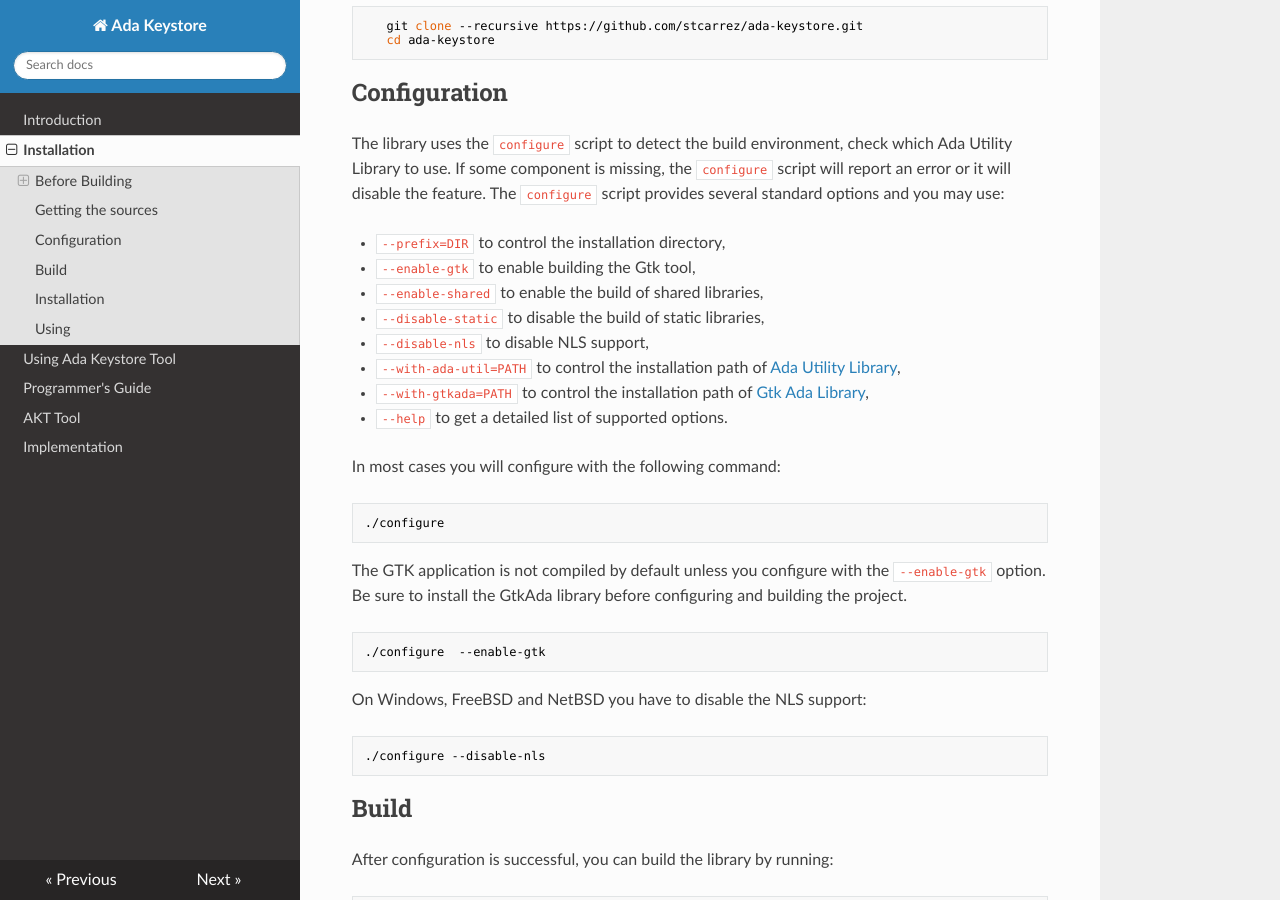
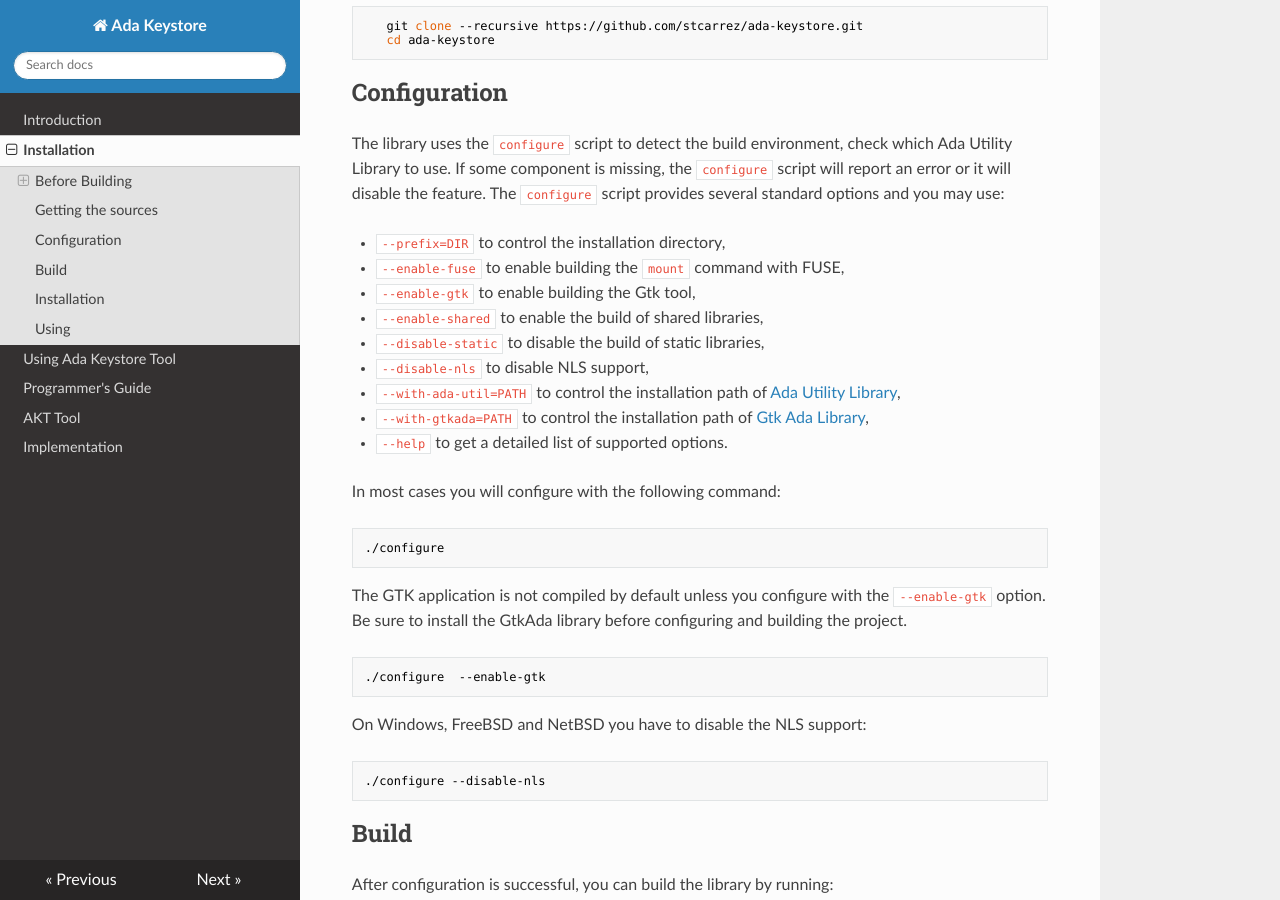
Before and after one commit to stcarrez/ada-keystore, an MkDocs documentation site: the page built from docs/Installation.md, in a window 1280 px wide and 900 px high, scrolled down 996 px. Built offline with MkDocs 1.6.1, drawn with Linux system fonts in a browser that asks for light colours; nearby versions of some CDN libraries; old or Windows-style settings are respelled for this version of MkDocs.

Commit message:
Document the --enable-fuse option

```diff
--- a/docs/Installation.md
+++ b/docs/Installation.md
@@ -56,6 +56,7 @@ The `configure` script provides several standard options
 and you may use:
 
   * `--prefix=DIR` to control the installation directory,
+  * `--enable-fuse` to enable building the `mount` command with FUSE,
   * `--enable-gtk` to enable building the Gtk tool,
   * `--enable-shared` to enable the build of shared libraries,
   * `--disable-static` to disable the build of static libraries,
```
